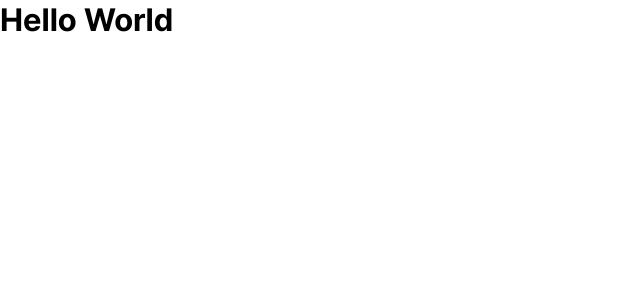
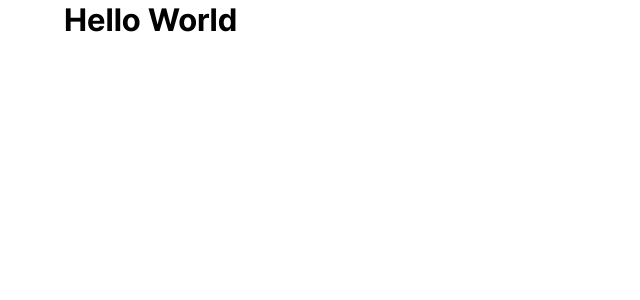
Before and after one commit to f-lab-edu/develect, a Next.js app: page / in a window 1280 px wide. Shown: the top 300 px of the page, without its empty margins (0-640 px from the left). Built offline with nearby package versions, Linux system fonts and the light colour scheme.

Commit message:
[#18] ✨ layout container 값 설정

```diff
--- a/src/components/layouts/basic-layout.tsx
+++ b/src/components/layouts/basic-layout.tsx
@@ -5,9 +5,11 @@ interface BasicLayoutProps {
 }
 
 export const BasicLayout = ({ children }: BasicLayoutProps) => (
-  <div className={`${pretendard.className} font-sans`}>
+  <div
+    className={`${pretendard.className} flex min-h-screen flex-col font-sans`}
+  >
     <header />
-    <main>{children}</main>
+    <main className="container flex-auto">{children}</main>
     <footer />
   </div>
 )
--- a/src/styles/globals.css
+++ b/src/styles/globals.css
@@ -1,6 +1,16 @@
 @tailwind base;
 @tailwind components;
 @tailwind utilities;
+
+body {
+  min-width: 360px;
+}
+
+@layer components {
+  .container {
+    @apply md:px-8;
+  }
+}
 
 @layer typography {
   .label-xs {
--- a/tailwind.config.js
+++ b/tailwind.config.js
@@ -9,6 +9,16 @@ module.exports = {
         sm: '0px', // Mobile
         md: '600px', // Tablet
         lg: '1200px', // Desktop
+      },
+      container: {
+        center: true,
+        padding: '1rem',
+        screens: {
+          // max-width
+          sm: '100%',
+          md: '100%',
+          lg: '1280px',
+        },
       },
       fontFamily: {
         sans: ['var(--font-pretendard)', ...fontFamily.sans],
```
